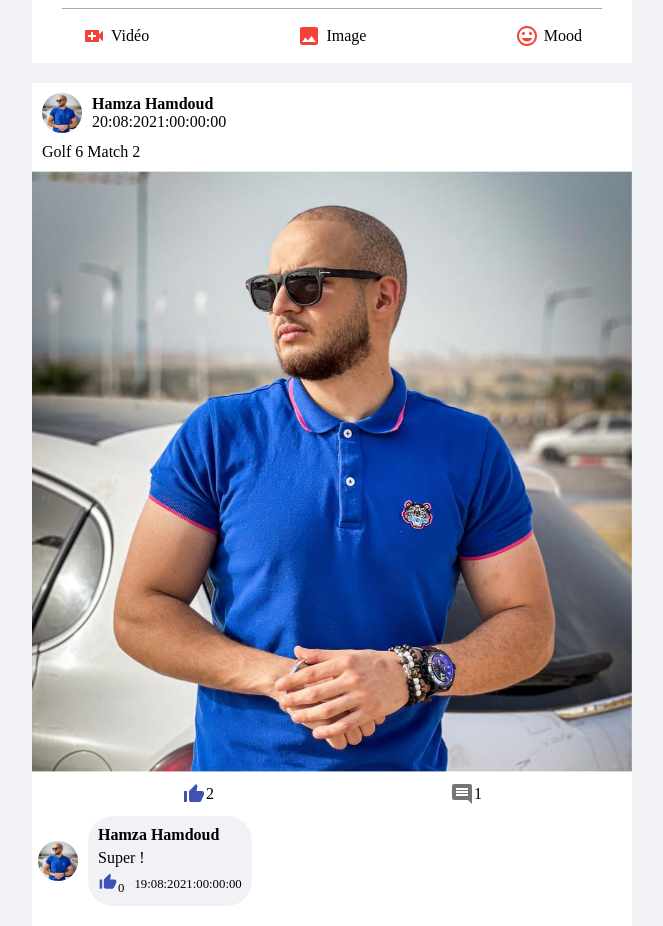
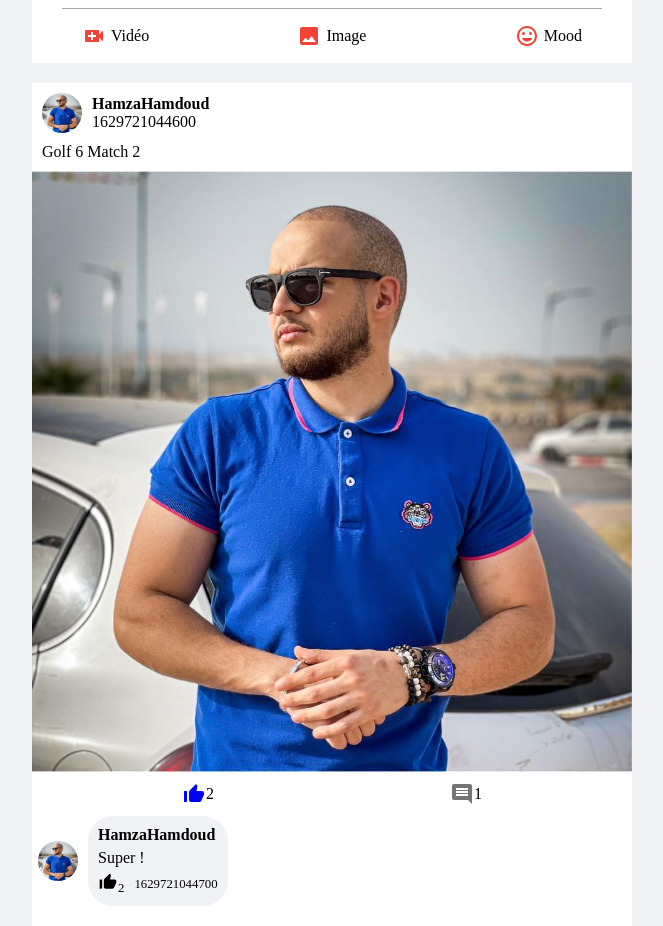
Before and after one commit to HamzaDevDz/Facebook-MERN-Clone, a React (Create React App) app in the folder client/: page / in a window 1280 px wide. Shown: the part 142-1068 px from the top of the page, without its empty margins (308-971 px from the left). Built offline with nearby package versions, Linux system fonts and the light colour scheme.

Commit message:
front end : timestamp

```diff
--- a/client/src/app/store.js
+++ b/client/src/app/store.js
@@ -3,6 +3,6 @@ import postsReducer from '../features/feed/posts/postsSlice';
 
 export const store = configureStore({
   reducer: {
-    posts: postsReducer,
+    posts: postsReducer
   },
 });
--- a/client/src/features/feed/posts/Post.css
+++ b/client/src/features/feed/posts/Post.css
@@ -24,15 +24,20 @@
     align-self: flex-start;
     margin: 10px 0 10px 10px;
 }
+/* IMAGE */
 .feed__posts__post__image{
     width: 100%;
 }
+/* POST */
 .feed__posts__post__states{
     margin: 10px 0;
     display: flex;
     flex-direction: row;
     justify-content: space-between;
     width: 50%;
+}
+.feed__posts__post__states__likes{
+    cursor: pointer;
 }
 .feed__posts__post__states__likes, .feed__posts__post__states__comments{
     display: flex;
--- a/client/src/features/feed/posts/Post.js
+++ b/client/src/features/feed/posts/Post.js
@@ -1,10 +1,35 @@
-import React from "react"
+import React, {useEffect} from "react"
 import './Post.css'
 import Avatar from "@material-ui/core/Avatar";
 import ThumbUpAltIcon from '@material-ui/icons/ThumbUpAlt';
 import CommentIcon from '@material-ui/icons/Comment';
+import {useDispatch} from "react-redux";
+import {setLikesPostById} from "./postsSlice";
 
-export const Post = ({refDoc, imgUserURL, username, timestamp, caption, imgPostURL, comments, likes}) => {
+export const Post = ({idPost, imgUserURL, username, timestamp, caption, imgPostURL, likes, comments}) => {
+
+    const dispatch = useDispatch()
+    const currentUsername = 'HamzaHamdoud'
+
+    console.log(Date.now())
+
+    useEffect(()=>{
+        if(likes.includes(currentUsername)){
+            document.querySelector('.feed__posts__post__states__likes__icon').style.color = 'blue'
+        }
+        else{
+            document.querySelector('.feed__posts__post__states__likes__icon').style.color = 'black'
+        }
+    }, [likes])
+
+    const hanldeLikePost = () => {
+        dispatch(setLikesPostById(idPost, currentUsername))
+    }
+
+    const handleLikeComment = () => {
+        dispatch()
+    }
+
     return (
         <div className={'feed__posts__post'}>
             <div className={'feed__posts__post__head'}>
@@ -24,8 +49,10 @@ export const Post = ({refDoc, imgUserURL, username, timestamp, caption, imgPostU
                     ''
             }
             <div className={'feed__posts__post__states'}>
-                <div className={'feed__posts__post__states__likes'}>
-                    <ThumbUpAltIcon className={'feed__posts__post__states__likes__icon'} color={'primary'}/>{likes}
+                <div className={'feed__posts__post__states__likes'}
+                     onClick={hanldeLikePost}
+                >
+                    <ThumbUpAltIcon className={'feed__posts__post__states__likes__icon'}/>{likes.length}
                 </div>
                 <div className={'feed__posts__post__states__comments'}>
                     <CommentIcon className={'feed__posts__post__states__comments__icon'} color={'action'} />{comments.length}
@@ -35,14 +62,17 @@ export const Post = ({refDoc, imgUserURL, username, timestamp, caption, imgPostU
                 comments.length !== 0 ?
                     <div className={'feed__posts__post__comments'}>
                         {comments.map(comment=>(
-                            <div className={'feed__posts__post__comments__comment'}>
+                            <div key={comment.idComment} className={'feed__posts__post__comments__comment'}>
                                 <Avatar className={'feed__posts__post__comments__comment__avatar'} alt={comment.username[0]} src={comment.imgUserURL} />
                                 <div className={'feed__posts__post__comments__comment__userAndTextAndStates'}>
                                     <strong className={'feed__posts__post__comments__comment__userAndTextAndStates__user'}>{comment.username}</strong>
                                     <p className={'feed__posts__post__comments__comment__userAndTextAndStates__text'}>{comment.text}</p>
                                     <div className={'feed__posts__post__comments__comment__userAndTextAndStates__states'}>
-                                        <div className={'feed__posts__post__comments__comment__userAndTextAndStates__states__likes'}>
-                                            <ThumbUpAltIcon className={'feed__posts__post__comments__comment__userAndTextAndStates__states__likes__icon'} color={'primary'} fontSize={'small'}/>{comment.likes}
+                                        <div className={'feed__posts__post__comments__comment__userAndTextAndStates__states__likes'}
+                                             onClick={handleLikeComment}
+                                        >
+                                            <ThumbUpAltIcon className={'feed__posts__post__comments__comment__userAndTextAndStates__states__likes__icon'} fontSize={'small'}/>
+                                            {comment.likes.length}
                                         </div>
                                         <div className={'feed__posts__post__comments__comment__userAndTextAndStates__states__timestamp'}>
                                             {comment.timestamp}
--- a/client/src/features/feed/posts/Posts.js
+++ b/client/src/features/feed/posts/Posts.js
@@ -8,12 +8,11 @@ export const Posts = ({refDoc, imgUserURL, username, timestamp, caption, imgPost
 
     const posts = useSelector(selectPosts)
 
-    console.log(posts)
-
     return (
         <div className={'feed__posts'}>
             {posts.map(({id, imgUserURL, username, timestamp, caption, imgPostURL, comments, likes})=>(
-                <Post refDoc={id}
+                <Post idPost={id}
+                      key={id}
                       imgUserURL={imgUserURL}
                       username={username}
                       timestamp={timestamp}
--- a/client/src/features/feed/posts/postsSlice.js
+++ b/client/src/features/feed/posts/postsSlice.js
@@ -5,18 +5,22 @@ const initialState = {
         {
             id: 1,
             imgUserURL: 'hamza.jpg',
-            username: 'Hamza Hamdoud',
-            timestamp: '20:08:2021:00:00:00',
+            username: 'HamzaHamdoud',
+            timestamp: '1629721044600',
             caption: 'Golf 6 Match 2',
             imgPostURL: 'hamza.jpg',
             comments:[{
+                idComment: 1,
                 imgUserURL: 'hamza.jpg',
-                username: 'Hamza Hamdoud',
-                timestamp: '19:08:2021:00:00:00',
+                username: 'HamzaHamdoud',
+                timestamp: '1629721044700',
                 text: 'Super !',
-                likes: 0
+                likes: ['HamzaHamdoud', 'HakemHamdoud']
             }],
-            likes : 2
+            likes: [
+                'BaghdadHamdoud', 'HamzaHamdoud'
+            ]
+
         }
     ]
 }
@@ -24,11 +28,37 @@ const initialState = {
 export const postsSlice = createSlice({
     name: 'posts',
     initialState,
-    reducers: {},
+    reducers: {
+        setLikesPostById: {
+            reducer(state, action){
+                const idPost = action.payload.idPost
+                const username = action.payload.username
+                const index = state.posts.findIndex(p => {
+                    return p.id === idPost
+                })
+                if(index !== -1){
+                    if(state.posts[index].likes.includes(username)){
+                        state.posts[index].likes.splice(state.posts[index].likes.indexOf(username), 1)
+                    }
+                    else{
+                        state.posts[index].likes.push(username)
+                    }
+                }
+            },
+            prepare(idPost, username){
+                return{
+                    payload:{
+                        idPost: idPost,
+                        username: username
+                    }
+                }
+            }
+        }
+    },
     extraReducers: {}
 });
 
-// export const { } = postsSlice.actions;
+export const {setLikesPostById} = postsSlice.actions;
 
 export const selectPosts = (state) => state.posts.posts;
 
--- a/client/src/index.css
+++ b/client/src/index.css
@@ -6,6 +6,9 @@
 body{
     background-color: #F0F2F5;
 }
+body::-webkit-scrollbar {
+    display: none;
+}
 .app{
     width: 100vw;
     display: flex;
```
